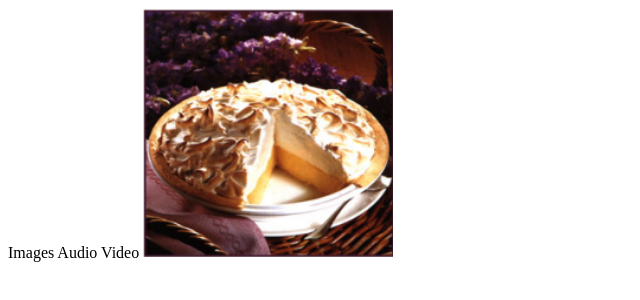
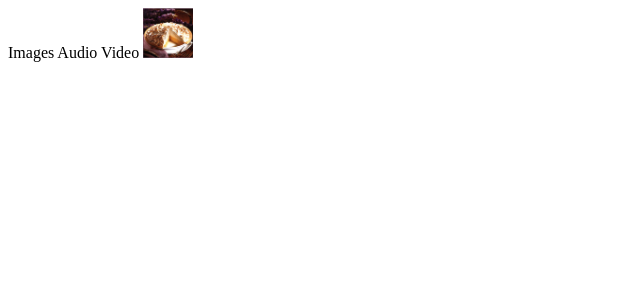
Before and after one commit to Cooperdean123/Cooperdean123.github.io, a plain HTML site: page mixed-media/index.html in a window 1280 px wide. Shown: the whole page, without its empty margins (0-640 px from the left). Drawn offline with Linux system fonts and the light colour scheme.

Commit message:
gsdfgdsfg

```diff
--- a/mixed-media/index.html
+++ b/mixed-media/index.html
@@ -9,7 +9,7 @@
     <table>
         <tbody>
             <thead> Images </thead> <thead> Audio </thead> <thead> Video </thead>
-            <tr> <img src="pie.png" alt="a pie" width="250" height="250" title="A pie"> </tr>
+            <tr> <img src="pie.png" alt="a pie" width="50" height="50" title="A pie"> </tr>
         </tbody>
     </table>
 </body>
```
